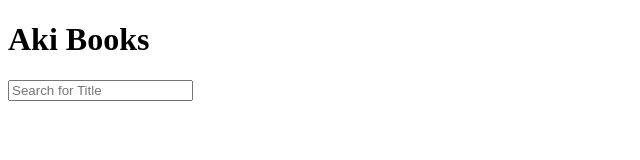
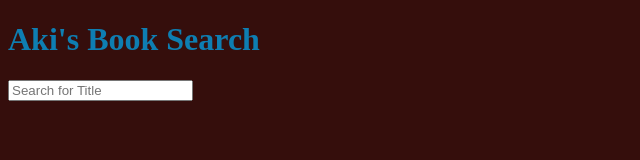
Before and after one commit to Theprinceaki/Dom, a plain HTML site: page index.html in a window 1280 px wide. Shown: the whole page, without its empty margins (0-640 px from the left). Drawn offline with Linux system fonts and the light colour scheme.

Commit message:
Added color to background and font

```diff
--- a/index.html
+++ b/index.html
@@ -7,7 +7,7 @@
      <link rel="stylesheet" href="style.css">
 </head>
 <body>
-    <h1 id="title">Aki Books</h1>
+    <h1 id="title">Aki's Book Search</h1>
     <input id="Search" placeholder="Search for Title"/>
     <!-- Results-->
         <p id="item"></p>
--- a/style.css
+++ b/style.css
@@ -0,0 +1,6 @@
+ body{
+            background-color: rgb(53, 14, 12);
+        }
+#title{
+   color: rgb(14, 126, 178);
+}
```
